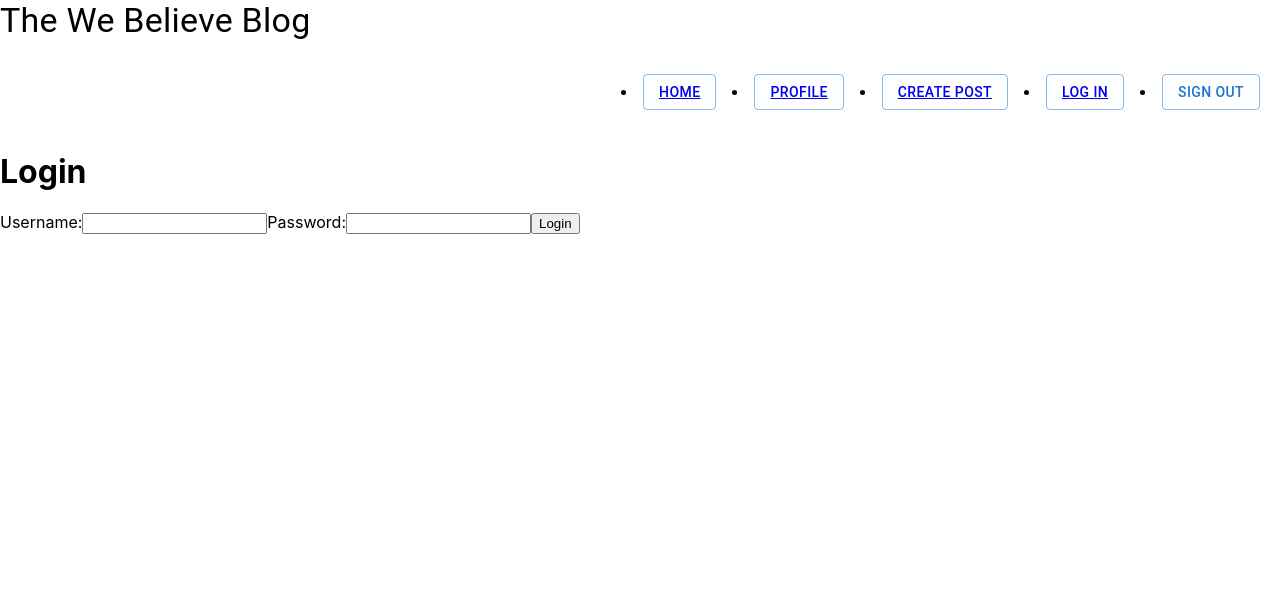
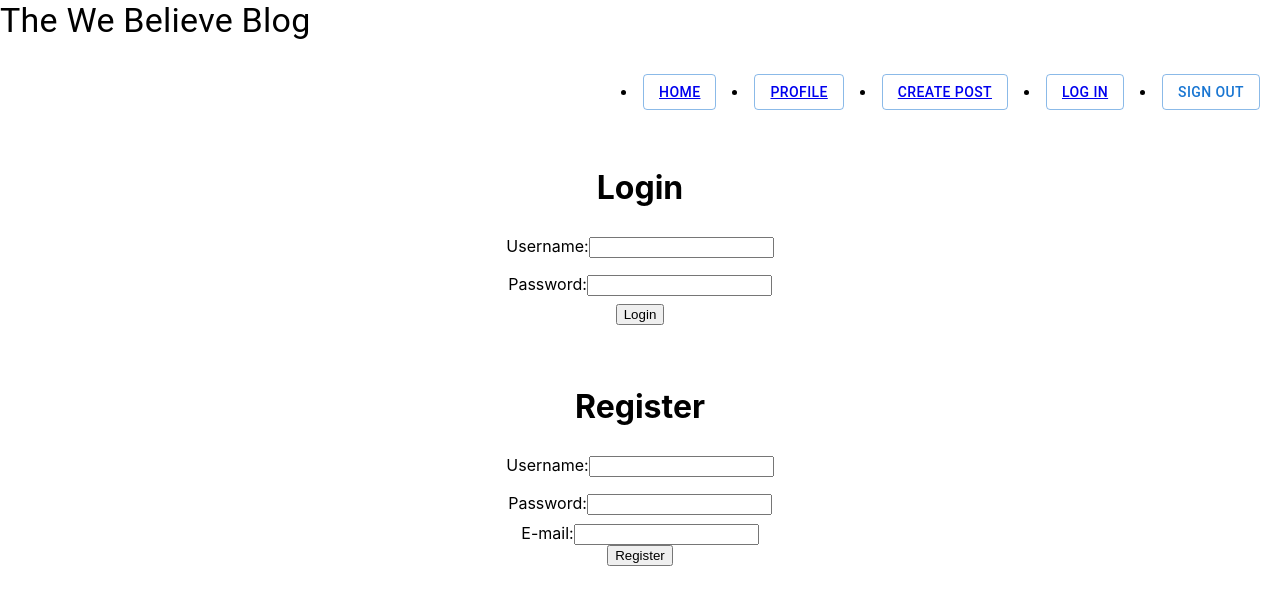
Before and after one commit to Grey-pearson/we-believe-forum, a React (Create React App) app in the folder client/: page /Login in a window 1280 px wide. Shown: the top 604 px of the page. Built offline with nearby package versions, Linux system fonts and the light colour scheme; the HTML template or start-up script is replaced by a standard one.

Commit message:
Changed styling on Login.js, and got Profile.js to render

```diff
--- a/client/src/components/Login.js
+++ b/client/src/components/Login.js
@@ -1,9 +1,10 @@
 import React, { useState } from 'react';
+import styles from './Login.module.css';
 
 function Login() {
-
   const [username, setUsername] = useState('');
   const [password, setPassword] = useState('');
+  const [email, setEmail] = useState('');
 
   const handleSubmit = (e) => {
     e.preventDefault();
@@ -11,18 +12,56 @@
   };
 
   return (
-      <div className="login">
+    <div className={styles.container}>
       <h1>Login</h1>
-        <form onSubmit={handleSubmit}>
-          <label>
+      <form className={styles.form} onSubmit={handleSubmit}>
+        <label className={styles.label}>
           Username:
-            <input type="text" value={username} onChange={(e) => setUsername(e.target.value)} />
+          <input
+            type="text"
+            value={username}
+            onChange={(e) => setUsername(e.target.value)}
+          />
+        </label>
+        <label className={styles.label}>
+          Password:
+          <input
+            type="password"
+            value={password}
+            onChange={(e) => setPassword(e.target.value)}
+          />
+        </label>
+        <button type="submit">Login</button>
+      </form>
+      <br />
+      <br />
+      <h1>Register</h1>
+      <form className={styles.form} onSubmit={handleSubmit}>
+        <label className={styles.label}>
+          Username:
+          <input
+            type="text"
+            value={username}
+            onChange={(e) => setUsername(e.target.value)}
+          />
+        </label>
+        <label className={styles.label}>
+          Password:
+          <input
+            type="password"
+            value={password}
+            onChange={(e) => setPassword(e.target.value)}
+          />
         </label>
         <label>
-            Password:
-            <input type="password" value={password} onChange={(e) => setPassword(e.target.value)} />
+          E-mail:
+          <input
+            type="text"
+            value={email}
+            onChange={(e) => setEmail(e.target.value)}
+          />
         </label>
-          <button type="submit">Login</button>
+        <button type="submit">Register</button>
       </form>
     </div>
   );
--- /dev/null
+++ b/client/src/components/Login.module.css
@@ -0,0 +1,19 @@
+.container {
+    display: flex;
+    flex-direction: column;
+    align-items: center;
+    justify-content: center;
+    min-height: calc(60vh - 200px);
+    padding: 1rem;
+  }
+
+  .form {
+    display: flex;
+    flex-direction: column;
+    align-items: center;
+    width: 100%;
+  }
+
+  .label {
+    margin: 0.5rem 0;
+  }
--- a/client/src/pages/Profile.js
+++ b/client/src/pages/Profile.js
@@ -1,5 +1,11 @@
 import React from 'react';
 
-function Profile(props) {}
+function Profile(props) {
+  return (
+    <div>
+      <h1>Profile</h1>
+    </div>
+  );
+}
 
 export default Profile;
```
Lines whose indentation alone changed are shown as unchanged.
